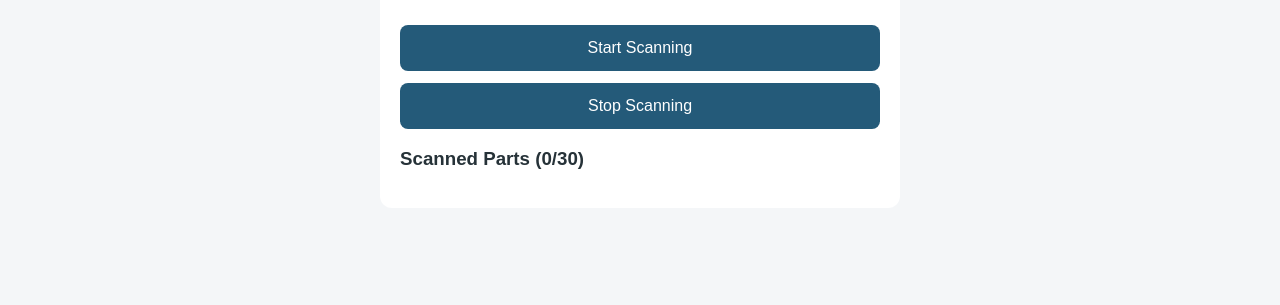
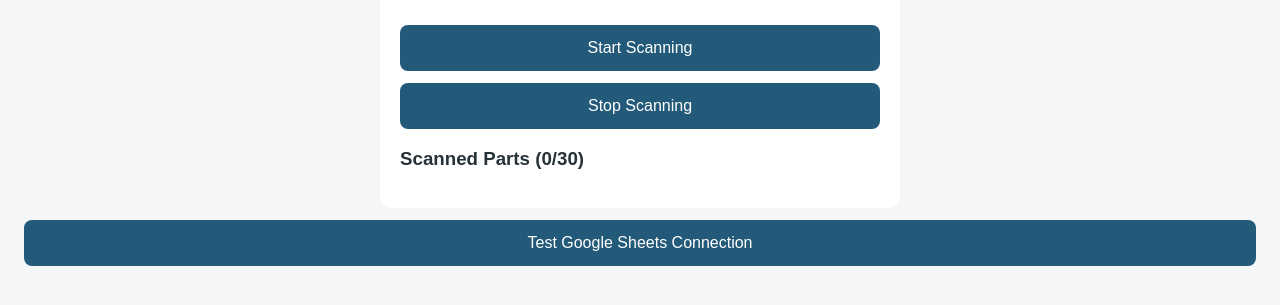
Before and after one commit to jenniferjoycox/srp-parts-checkout, a plain HTML site: page index.html in a window 1280 px wide. Shown: the part 133-438 px from the top of the page. Drawn offline with Linux system fonts and the light colour scheme.

Commit message:
Update index.html

```diff
--- a/index.html
+++ b/index.html
@@ -119,5 +119,35 @@
     scanner = null;
   }
 </script>
+
+<button type="button" onclick="testConnection()">
+  Test Google Sheets Connection
+</button>
+
+<script>
+async function testConnection() {
+  const url = "https://script.google.com/macros/s/AKfycbzQ4i2TBJBhDZ-LXD3Z6UvPa1-Hmx60OYpNmhn8AQv3zm8P4rqztBbNt3Hc70Fmljbh/exec";
+
+  document.getElementById("status").textContent =
+    "Testing connection...";
+
+  try {
+    await fetch(url, {
+      method: "POST",
+      mode: "no-cors",
+      headers: {
+        "Content-Type": "text/plain"
+      },
+      body: JSON.stringify({ action: "connectionTest" })
+    });
+
+    document.getElementById("status").textContent =
+      "Request sent. Check Apps Script executions to confirm receipt.";
+  } catch (err) {
+    document.getElementById("status").textContent =
+      "Connection error: " + err.message;
+  }
+}
+</script>
 </body>
 </html>
```
